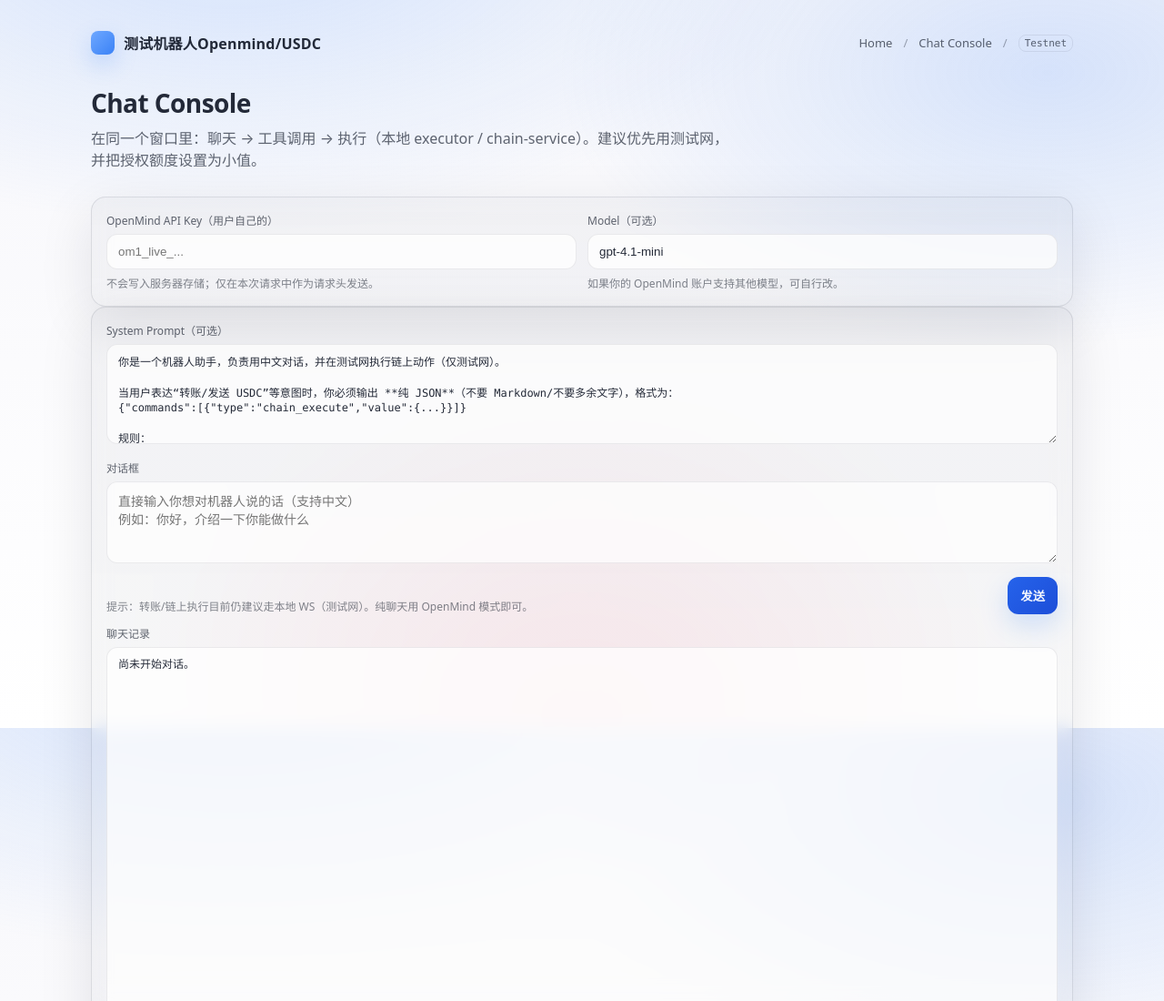
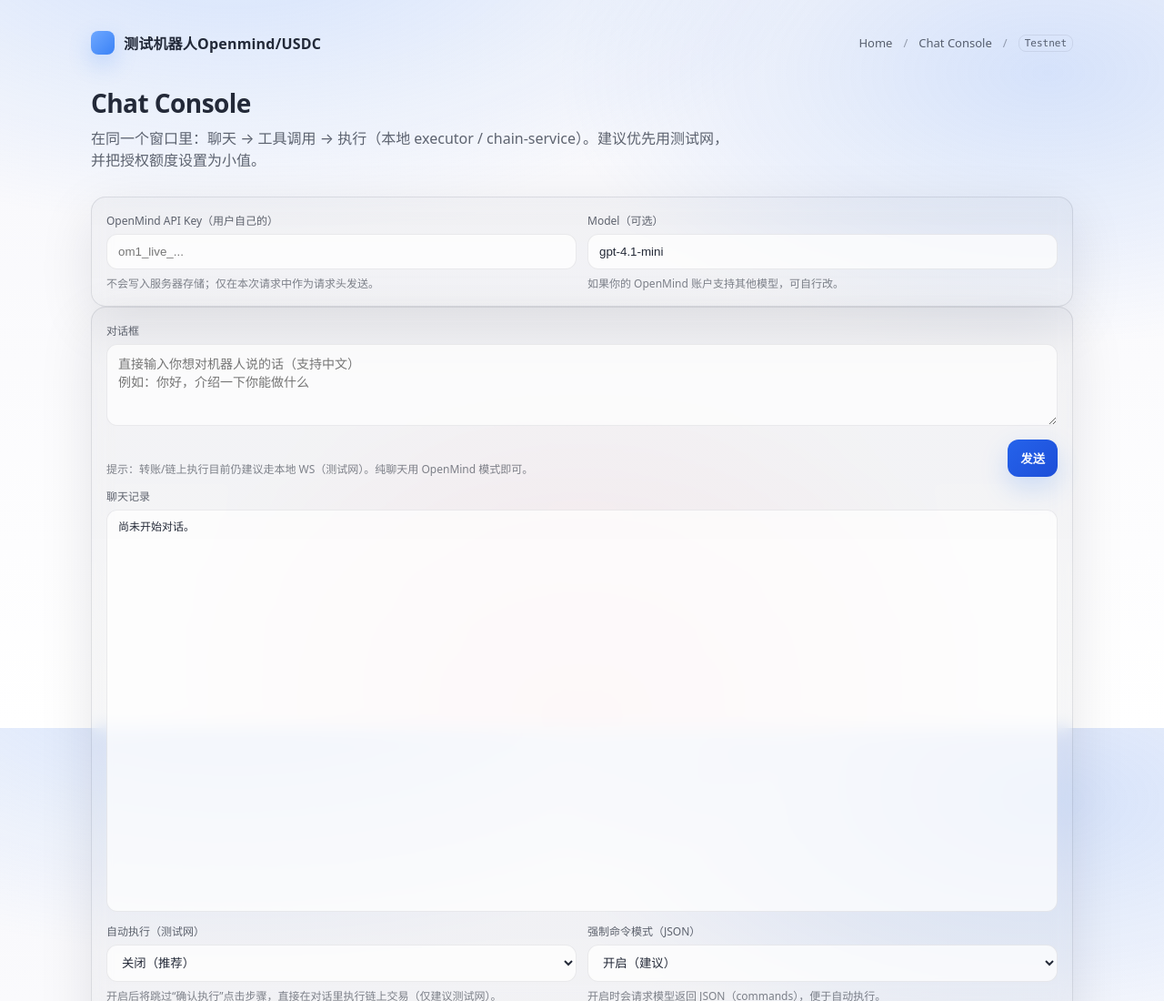
Before and after one commit to thursdaycapital/OpenMind, a website: page public/index.html in a window 1280 px wide. Shown: the top 1100 px of the page at 91% size. Drawn offline with nearby package versions, Linux system fonts and the light colour scheme; no server answers.

Commit message:
ui: remove system prompt rules box (use simple default prompt)

```diff
--- a/public/index.html
+++ b/public/index.html
@@ -505,23 +505,6 @@
       </div>
 
       <div class="card" id="chatCard">
-        <label>System Prompt（可选）</label>
-        <textarea
-          id="system"
-          placeholder="你是一个机器人助手。"
-        >你是一个机器人助手，负责用中文对话，并在测试网执行链上动作（仅测试网）。
-
-当用户表达“转账/发送 USDC”等意图时，你必须输出 **纯 JSON**（不要 Markdown/不要多余文字），格式为：
-{"commands":[{"type":"chain_execute","value":{...}}]}
-
-规则：
-- 使用 allowance 模式：USDC 转账必须使用 value.type="transfer_from_erc20"
-- 字段：token_address, from, to, amount(字符串), decimals:6, expected_chain_id
-- 批量：使用 value.times=N
-- 不要输出私钥，不要要求用户提供私钥
-
-当用户不是在请求交易时，你可以正常中文回复。</textarea>
-        <div style="height: 12px"></div>
         <label>对话框</label>
         <textarea id="userText" class="chat-input" placeholder="直接输入你想对机器人说的话（支持中文）&#10;例如：你好，介绍一下你能做什么"></textarea>
         <div style="height: 10px"></div>
@@ -1076,7 +1059,7 @@
         setError("");
         const apiKey = $("apiKey").value.trim();
         const model = $("model").value.trim() || "gpt-4.1-mini";
-        let system = $("system").value.trim() || "You are a helpful robot.";
+        let system = "你是一个有帮助的中文机器人助手。";
         const userText = $("userText").value.trim();
 
         if (!userText) return setError("请填写用户输入文本。");
```
